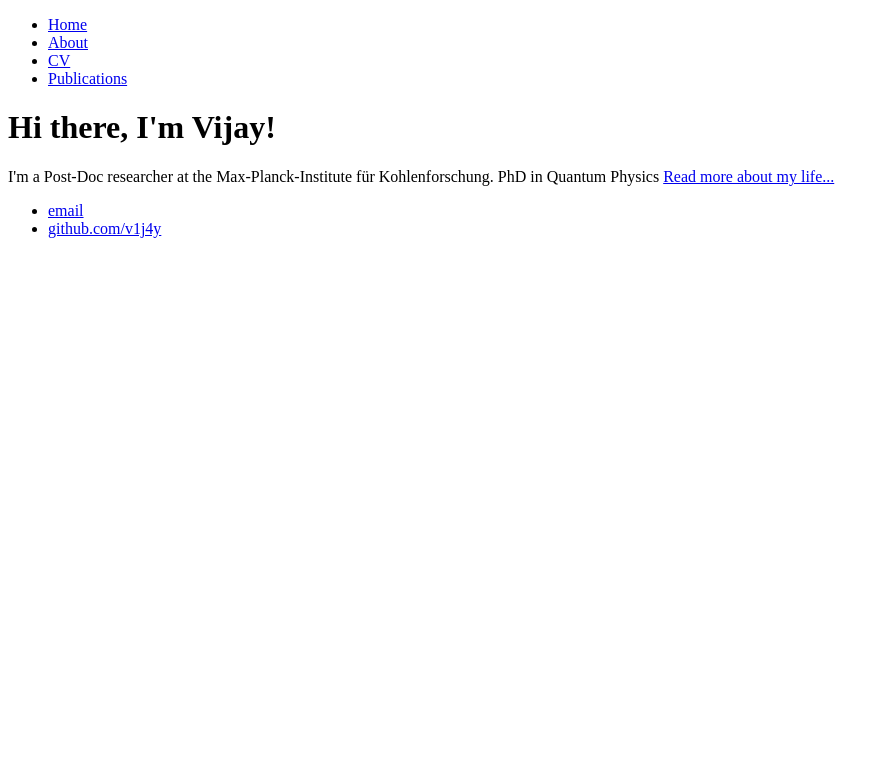
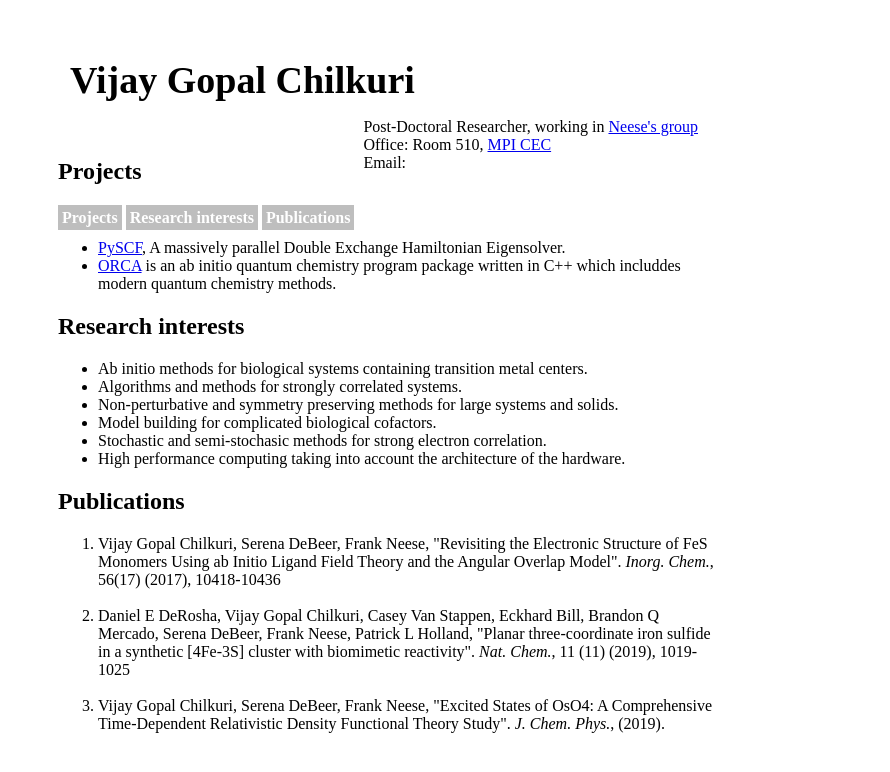
Before and after one commit to v1j4y/vijaygopalc.github.io, a plain HTML site: page index.html in a window 1280 px wide. Shown: the whole page, without its empty margins (0-890 px from the left). Drawn offline with Linux system fonts and the light colour scheme.

Commit message:
Update index.html

```diff
--- a/index.html
+++ b/index.html
@@ -1,28 +1,187 @@
-<!DOCTYPE html>
-<html>
+
+<!DOCTYPE html PUBLIC "-//W3C//DTD XHTML 1.0 Transitional//EN" "http://www.w3.org/TR/xhtml1/DTD/xhtml1-transitional.dtd">
+<html xmlns="http://www.w3.org/1999/xhtml">
 <head>
-		<title>Vijay Gopal Chilkuri, PhD</title>
+<meta http-equiv="Content-Type" content="text/html;charset=utf-8" />
+<title>Vijay Gopal Chilkuri</title>
+
+<!--
+<script type="text/javascript" src="index_files/cv_fn.js"></script>
+-->
+
+<!--
+<script>
+  sourceDefaultStyle();
+</script>
+-->
+
+
+<style type="text/css">
+  ul#contact-bar li {
+    list-style-type: none;
+  }
+  div#headbox {
+    width: 640px;
+    height: 80px;
+  }
+  #content {
+    margin: 0px ;
+    padding-top: 50px ;
+    padding-left: 50px ;
+    padding-right: 50px ;
+    padding-bottom: 50px ;
+  }
+  ul.navigator {
+    margin-left: 0px;;
+    margin-right: 20px;;
+    list-style-type:none;
+    margin:0;
+    padding:0;
+    padding-top:6px;
+    padding-bottom:6px;
+  }
+  ul.navigator li {
+    display: inline ;
+    font-weight: bold;
+    font-size: 16px;
+  }
+  ul.navigator a:link, ul.navigator a:visited
+  {
+    width:120px;
+    font-weight:bold;
+    color:#FFFFFF;
+    background-color:#bebebe;
+    text-align:center;
+    padding:4px;
+    text-decoration:none;
+  }
+  ul.navigator a:hover, ul.navigator a:active
+  {
+    background-color:#cc0000;
+  }
+</style>
+
 </head>
+
+
 <body>
-		<nav>
+
+<div id="content">
+  <div id="headbox">
+    <div style="float: left;">
+      <span style="font-size: 38px; font-weight: bold; padding: 12px">Vijay Gopal Chilkuri</span>
+    </div>
+
+    <div style="float: right;">
+      <ul id="contact-bar">
+        <li> Post-Doctoral Researcher, working in <a href="https://kofo.mpg.de/de/forschung/molekulare-theorie-und-spektroskopie">Neese's group</a> </li>
+        <li> Office: Room 510, <a href="http://cec.mpg.de/">MPI CEC</a> </li>
+        <li> Email: <script type="text/javascript"> sqm.email(); </script> </li>
+      </ul>
+    </div>
+
+    <div style="width: 640px; height: 1.5em; float: right; text-align: left; margin-top: 15px ; margin-bottom: 12px;">
+      <ul class="navigator">
+        <li><a href="#project">Projects</a></li>
+        <li><a href="#research">Research interests</a></li>
+        <li><a href="#publications">Publications</a></li>
+      </ul>
+    </div>
+  </div>
+
+    <div style="width: 660px; text-align: left; margin-top: 12px ; margin-bottom: 10px;">
+
+<a name="project"></a>
+<h2>Projects</h2>
 <ul>
-        		<li><a href="/">Home</a></li>
-	        	<li><a href="/about">About</a></li>
-        		<li><a href="/cv">CV</a></li>
-        		<li><a href="/blog">Publications</a></li>
+  <li>
+  <a href="https://github.com/v1j4y/DEHam">PySCF</a>, A massively parallel Double Exchange Hamiltonian Eigensolver.
+  </li>
+
+  <li>
+  <a href="https://orcaforum.kofo.mpg.de/app.php/portal">ORCA</a> is an ab initio quantum chemistry program package
+	  written in C++ which includdes modern quantum chemistry methods.
+  </li>
 </ul>
-		</nav>
-		<div class="container">
-    		<div class="blurb">
-        		<h1>Hi there, I'm Vijay!</h1>
-				<p>I'm a Post-Doc researcher at the Max-Planck-Institute für Kohlenforschung.</em> PhD in Quantum Physics <a href="/about">Read more about my life...</a></p>
-    		</div><!-- /.blurb -->
-		</div><!-- /.container -->
-		<footer>
+
+
+<a name="research"></a>
+<h2>Research interests</h2>
  <ul>
-        		<li><a href="mailto:vijay.gopal.c@gmail.com">email</a></li>
-        		<li><a href="https://github.com/v1j4y">github.com/v1j4y</a></li>
+   <li>Ab initio methods for biological systems containing transition metal centers. </li>
+   <li>Algorithms and methods for strongly correlated systems.</li>
+   <li>Non-perturbative and symmetry preserving methods for large systems and solids.</li>
+   <li>Model building for complicated biological cofactors. </li>
+   <li>Stochastic and semi-stochasic methods for strong electron correlation. </li>
+   <li>High performance computing taking into account the architecture of the hardware. </li>
  </ul>
-		</footer>
-	</body>
-</html>
+
+
+
+ <a name="publications"></a>
+ <h2>Publications</h2>
+
+<ol>
+
+
+
+<li>
+Vijay Gopal Chilkuri, Serena DeBeer, Frank Neese,
+"Revisiting the Electronic Structure of FeS Monomers Using ab Initio Ligand Field Theory and the Angular Overlap Model".
+<em>Inorg. Chem.</em>,
+56(17) (2017), 10418-10436
+</li>
+<br />
+
+<li>
+Daniel E DeRosha, Vijay Gopal Chilkuri, Casey Van Stappen, Eckhard Bill, Brandon Q Mercado, Serena DeBeer, Frank Neese, Patrick L Holland,
+"Planar three-coordinate iron sulfide in a synthetic [4Fe-3S] cluster with biomimetic reactivity".
+<em>Nat. Chem.</em>,
+ 11 (11) (2019), 1019-1025
+</li>
+<br />
+
+<li>
+Vijay Gopal Chilkuri, Serena DeBeer, Frank Neese,
+"Excited States of OsO4: A Comprehensive Time-Dependent Relativistic Density Functional Theory Study".
+<em>J. Chem. Phys.</em>,
+ (2019).
+</li>
+</ol>
+
+
+<!--
+<a name="talks"></a>
+<h2>Talks and lectures</h2>
+<p>
+These are some selected slides in group meeting.
+</p>
+-->
+
+
+<!--
+<br />
+<br />
+
+<center>
+<div id="self-picture-container">
+<div id="self-picture">
+<img src="index_files/sqm-Arches.jpg" alt=""/>
+</div>
+</div>
+</center>
+<br />
+
+-->
+
+<br />
+</div>
+
+
+
+</div> <!-- /#content -->
+
+
+
+
+</body></html>
```
Lines whose indentation alone changed are shown as unchanged.
